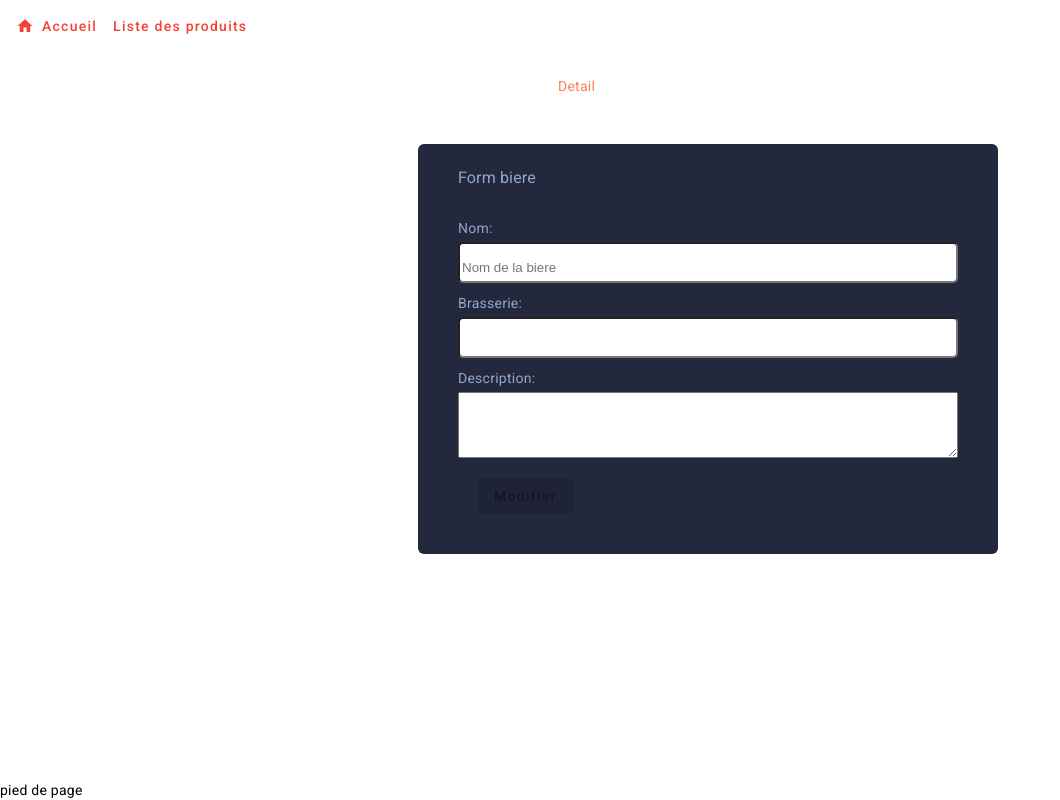
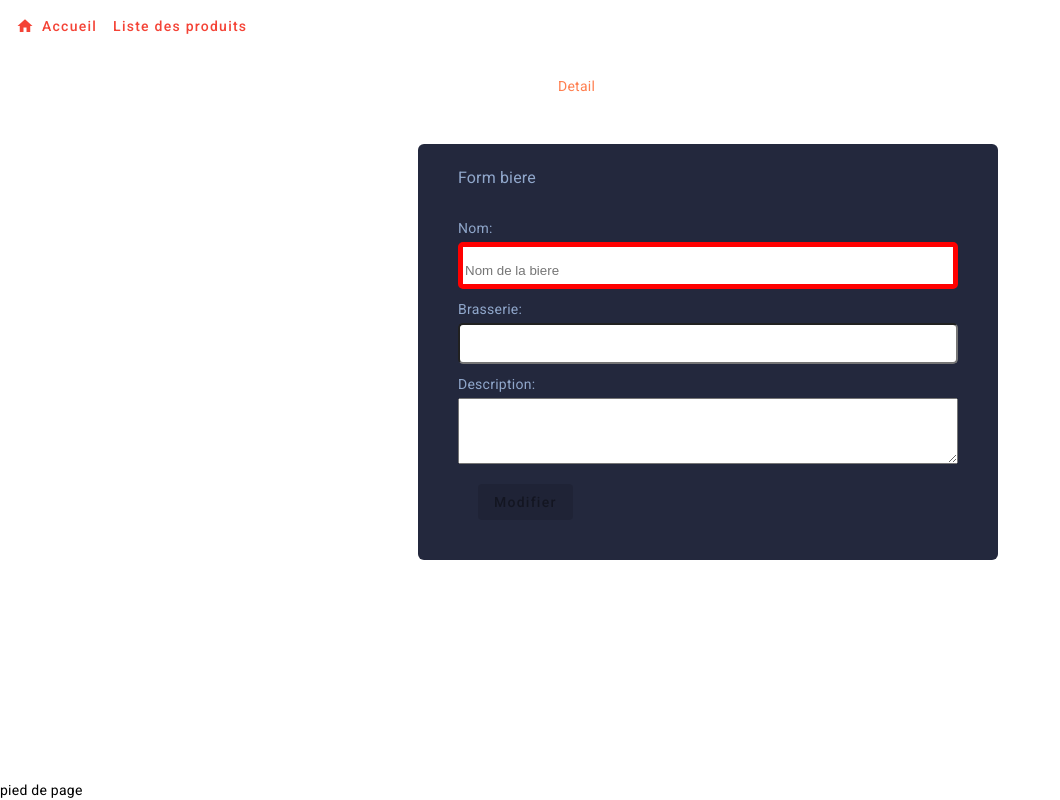
Before and after one commit to TITAN-85/ANGULAR, an Angular app: page /produit/1 in a window 1280 px wide. Shown: the whole page, without its empty margins (0-1060 px from the left). Built offline with nearby package versions, Linux system fonts and the light colour scheme; no server answers.

Commit message:
Modifi biere done. next pop up

```diff
--- a/src/app/detail/detail.component.scss
+++ b/src/app/detail/detail.component.scss
@@ -21,11 +21,6 @@
 		flex-direction: column;
 	}
 
-	.form-inputs {
-		display: flex;
-		flex-direction: column;
-	}
-
 	.form-inputs label{
 		color: #90a7cb;
 		padding: 10px 0px 4px 0px;
@@ -37,6 +32,18 @@
 		padding-bottom: 6px;
 	}
 
+	.form-inputs input{
+		&.ng-invalid {
+			border: 5px solid red;
+		}
+	}
+
+	//.form-inputs input{
+	//	&.ng-invalid.ng-touched {
+	//		border: 5px solid red;
+	//	}
+	//}
+
 	.exJson {
 		width: 300px;
 		margin-left: auto;
--- a/src/app/detail/detail.component.ts
+++ b/src/app/detail/detail.component.ts
@@ -57,27 +57,14 @@ export class DetailComponent implements OnInit {
 		}
 	}
 
-	// modifier() {
-		// let unProduit: IBiere = this.modifForm.value;
-		// console.log(unProduit);
-		// this.bieroServ.modifierBiere(this.produit.id_biere, unProduit).subscribe((retour) => {
-		// 	console.log(retour);
-		// 	this.peutEditer = false;
-		// 	this.produit.nom = unProduit.nom;
-		// 	this.produit.brasserie = unProduit.brasserie;
-		// 	this.produit.description = unProduit.description;
-		// });
-	// }
+	modifier() {
 
-	// annuler() {
-	// 	console.log(this.modifForm);
-	// 	this.modifForm.controls["nom"].setValue(this.produit.nom);
-	// 	this.modifForm.controls["brasserie"].setValue(this.produit.brasserie);
-	// 	this.modifForm.controls["description"].setValue(this.produit.description);
-	// }
-	modifier() {
-		console.log('Form Submited: ', this.form)
-		const formData = {...this.form.value}
-		console.log(formData)
+		let uneBiere: IBiere = this.form.value;
+		this.bieroServ.modifierBiere(this.biere.id_biere, uneBiere).subscribe((retour) => {
+			console.log(retour);
+			this.biere.nom = uneBiere.nom;
+			this.biere.brasserie = uneBiere.brasserie;
+			this.biere.description = uneBiere.description;
+		})
 	}
 }
```
